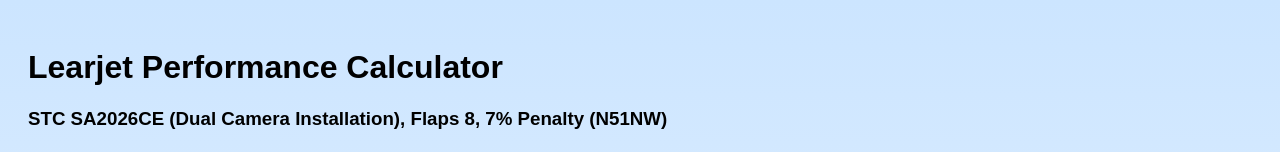
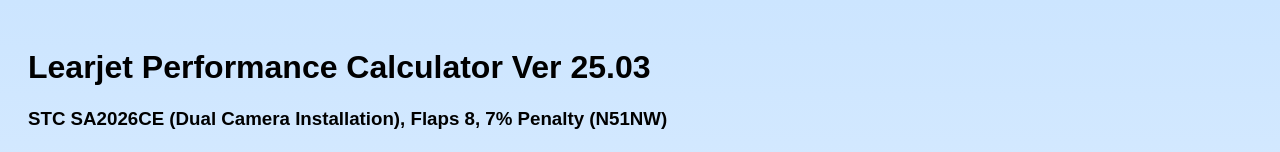
Before and after one commit to luketowns/learperformance, a plain HTML site: page index.html in a window 1280 px wide. Shown: the top 152 px of the page. Drawn offline with Linux system fonts and the light colour scheme.

Commit message:
Update index.html

```diff
--- a/index.html
+++ b/index.html
@@ -28,7 +28,7 @@ if ("serviceWorker" in navigator) {
 
 </head>
 <body>
-  <h1>Learjet Performance Calculator</h1>
+  <h1>Learjet Performance Calculator Ver 25.03</h1>
   <h3>STC SA2026CE (Dual Camera Installation), Flaps 8, 7% Penalty (N51NW)</h3>
 
   <div class="section">
```
